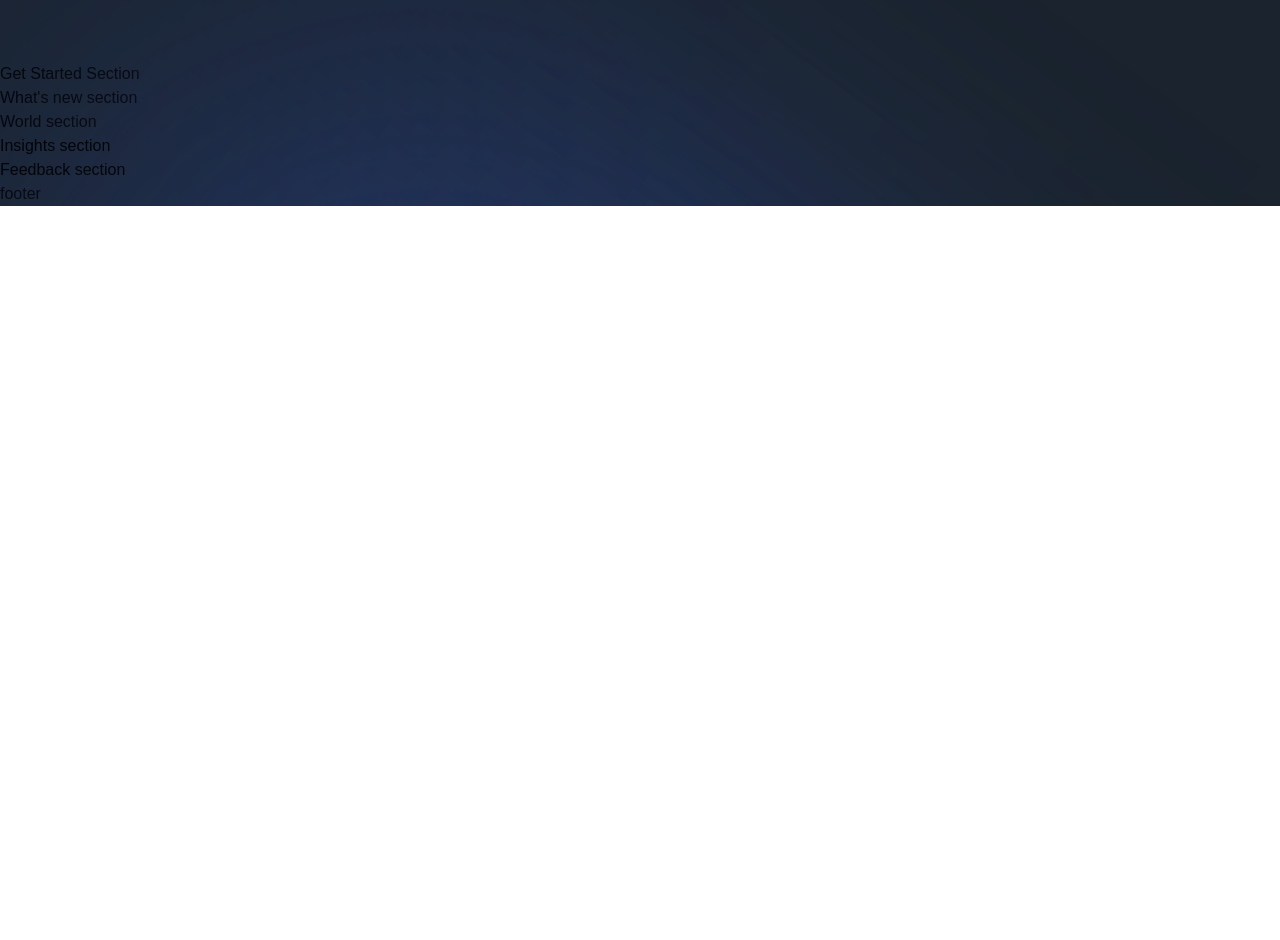
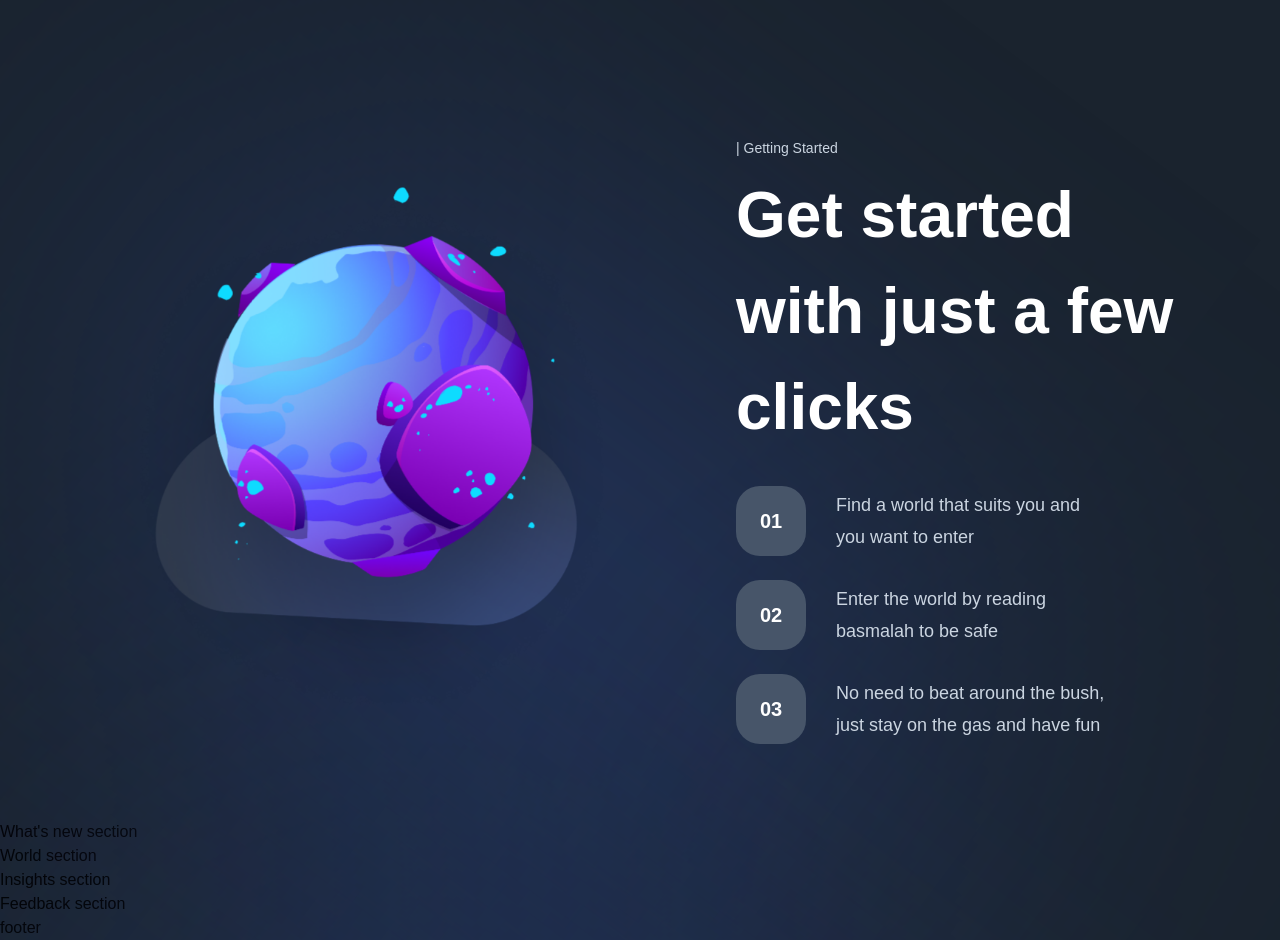
Before and after one commit to Tandid/YutaMedia_LandingPage, a Next.js app: page / in a window 1280 px wide. Shown: the part 2450-3390 px from the top of the page. Before the commit the page ends 2656 px from the top, so only its background shows below. Built offline with nearby package versions, Linux system fonts and the light colour scheme; a web font is replaced by a local one.

Commit message:
Get Started Section Done

```diff
--- a/components/StartSteps.jsx
+++ b/components/StartSteps.jsx
@@ -1,7 +1,15 @@
-const StartSteps = () => (
-  <div>
-    start steps
-  </div>
-);
+const StartSteps = (props) => {
+  const { number, text } = props;
+  return (
+    <div className="flex justify-center items-center flex-row">
+      <div className="flex justify-center items-center w-[70px] h-[70px] rounded-[24px] bg-slate-600">
+        <p className="font-bold text-[20px] text-white">0{number}</p>
+      </div>
+      <p className="flex-1 ml-[30px] font-normal text-[18px] text-slate-300 leading-[32px]">
+        {text}
+      </p>
+    </div>
+  );
+};
 
 export default StartSteps;
--- a/sections/GetStarted.jsx
+++ b/sections/GetStarted.jsx
@@ -1,8 +1,42 @@
 'use client';
 
+import { motion } from 'framer-motion';
+import { staggerContainer, fadeIn, planetVariants } from '../utils/motion';
+import { StartSteps, TitleText, TypingText } from '../components';
+import { startingFeatures } from '../constants';
+
 const GetStarted = () => (
-  <section>
-    Get Started Section
+  <section className="sm:p-16 xs:p-8 px-6 py-12 relative z-10">
+    <motion.div
+      variants={staggerContainer()}
+      initial="hidden"
+      whileInView="show"
+      viewport={{ once: false, amount: 0.25 }}
+      className="2xl:max-w-[1280px] w-full mx-auto flex lg:flex-row flex-col gap-8"
+    >
+      <motion.div
+        variants={planetVariants('left')}
+        className="flex-1 flex justify-center items-center"
+      >
+        <img
+          src="/get-started.png"
+          alt="get-started"
+          className="w-[90%] h-[90%] object-contain"
+        />
+      </motion.div>
+      <motion.div
+        variants={fadeIn('left', 'tween', 0.2, 1)}
+        className="flex-[0.75] flex justify-center flex-col"
+      >
+        <TypingText title="| Getting Started" />
+        <TitleText title={<>Get started with just a few clicks</>} />
+        <div className="mt-[31px] flex flex-col max-w-[370px] gap-[24px]">
+          {startingFeatures.map((feature, index) => (
+            <StartSteps key={feature} number={index + 1} text={feature} />
+          ))}
+        </div>
+      </motion.div>
+    </motion.div>
   </section>
 );
 
```
